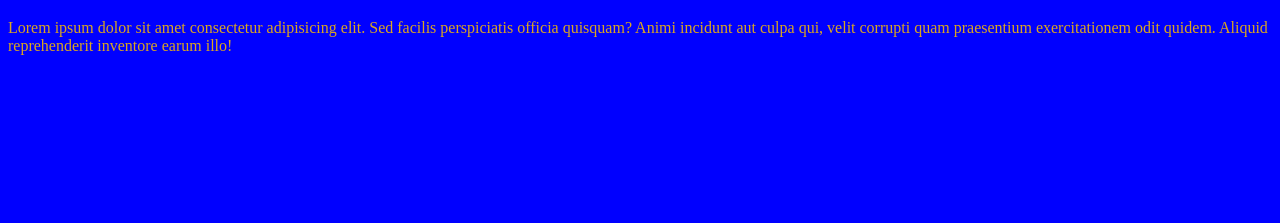
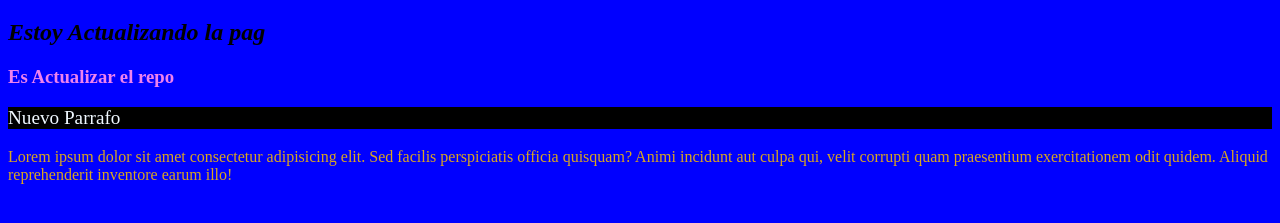
Before and after one commit to silvioboni/Repo-2-sin-ayuda-, a plain HTML site: page index.html in a window 1280 px wide. Shown: the part 61-284 px from the top of the page. Drawn offline with Linux system fonts and the light colour scheme.

Commit message:
Actualizando el repo

```diff
--- a/css/styles.css
+++ b/css/styles.css
@@ -9,3 +9,16 @@ h1{
 p{
     color: goldenrod;
 }
+.nuevop{
+    background-color: black;
+    color: aliceblue;
+    font-size: larger;
+    }
+
+h2{
+    font-style: oblique;
+}
+h3{
+    font-weight: 300px;
+    color: violet;
+}
--- a/index.html
+++ b/index.html
@@ -10,7 +10,14 @@
 <body>
     <H1>Subiendo en Github</H1>
 
+    <h2> Estoy Actualizando la pag</h2>
+
+    <h3> Es Actualizar el repo</h3>
+
+    <p class="nuevop">Nuevo Parrafo</p>
+
     <p>Lorem ipsum dolor sit amet consectetur adipisicing elit. Sed facilis perspiciatis officia quisquam? Animi incidunt aut culpa qui, velit corrupti quam praesentium exercitationem odit quidem. Aliquid reprehenderit inventore earum illo!</p>
+
 
 </body>
 </html>
```
